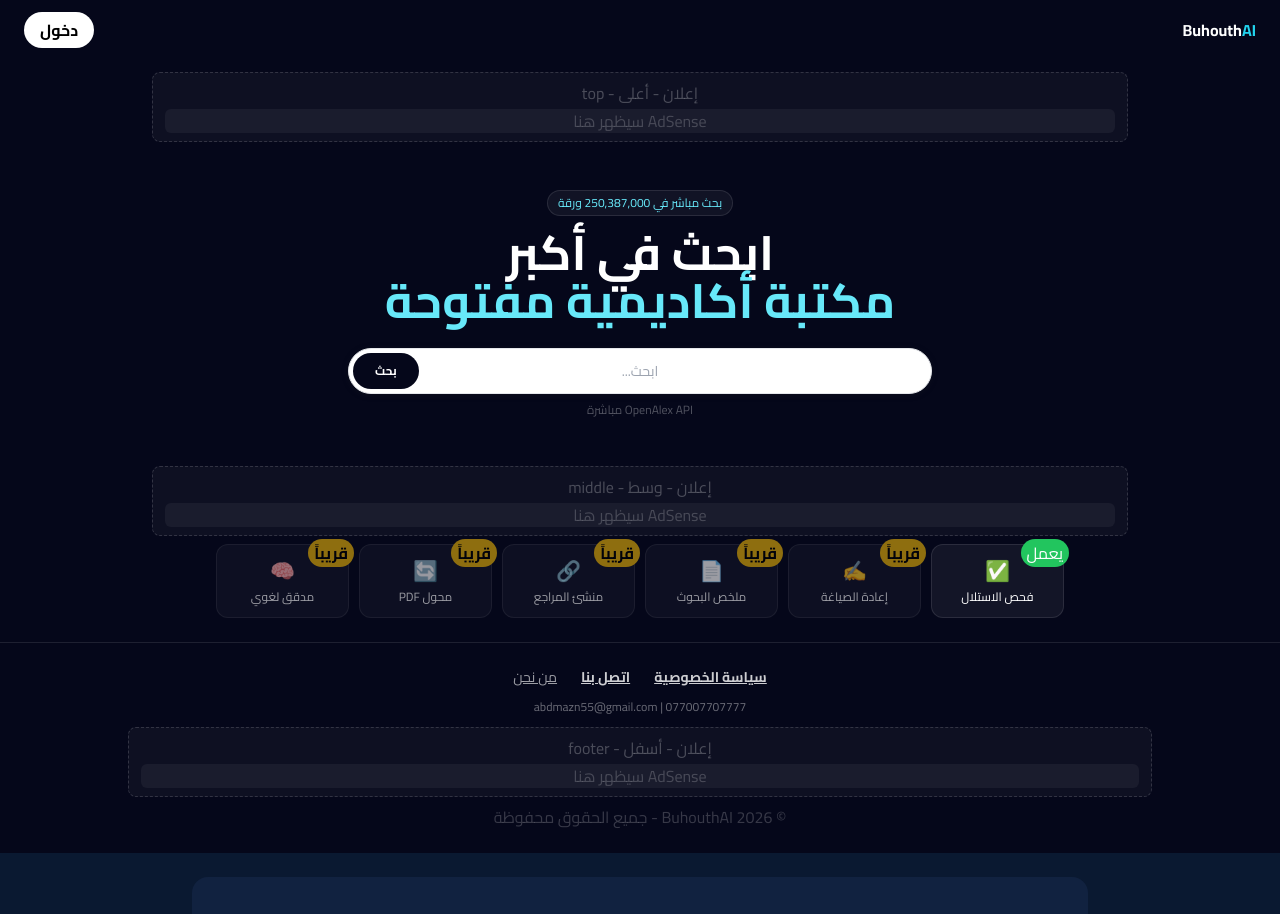
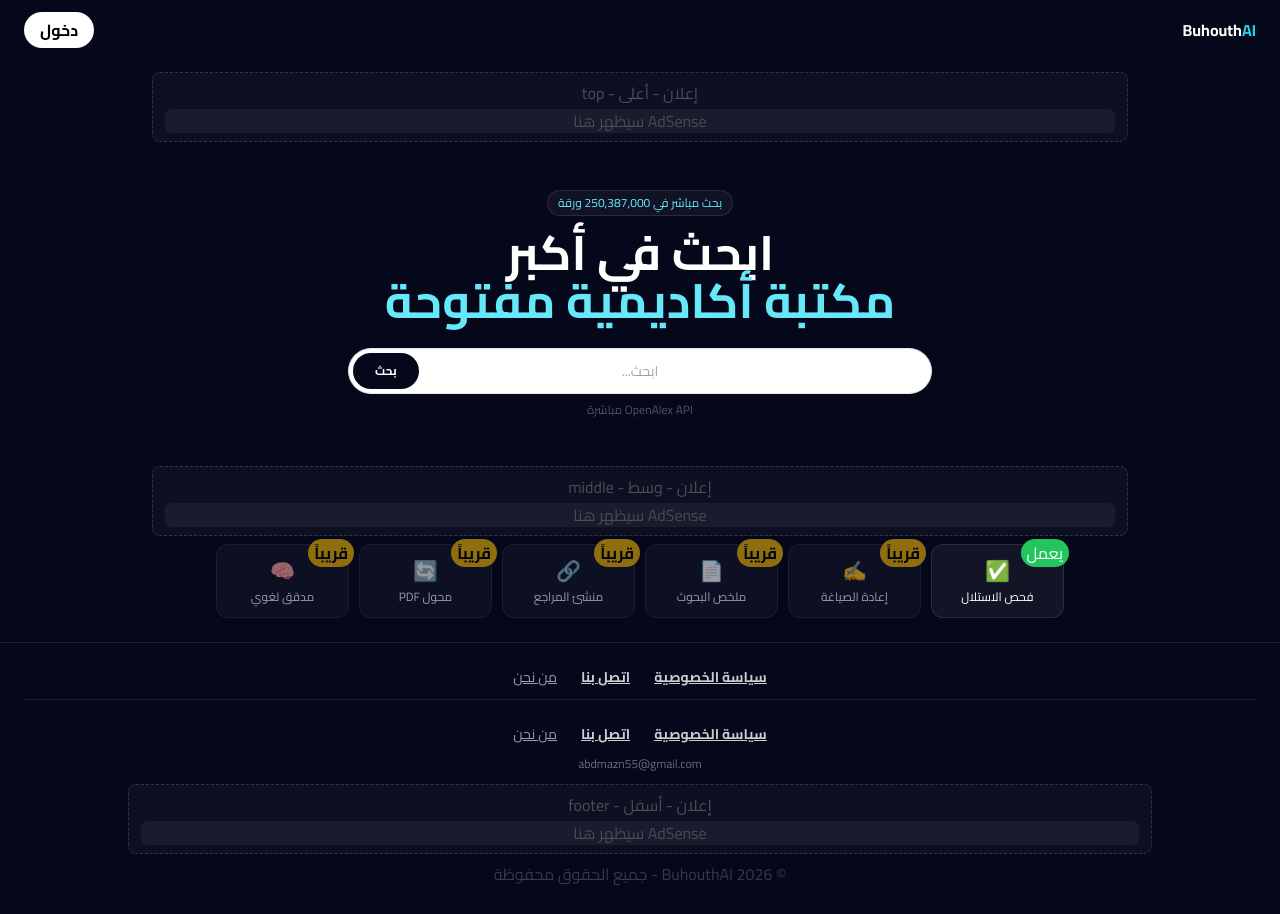
Before and after one commit to mahmoodabdm/buhouthal, a Next.js app: page / in a window 1280 px wide. Shown: the top 914 px of the page. Built offline with nearby package versions, Linux system fonts and the light colour scheme.

Commit message:
Update page.tsx

```diff
--- a/app/page.tsx
+++ b/app/page.tsx
@@ -103,7 +103,16 @@ export default function Page() {
           <Link href="/contact" className="underline hover:text-white text-white/80 font-bold">اتصل بنا</Link>
           <Link href="/about" className="underline hover:text-white text-white/60">من نحن</Link>
         </div>
-        <p className="text-white/40 text-xs">abdmazn55@gmail.com | 077007707777</p>
+        <footer className="border-t border-white/10 py-6 text-center px-6 bg-[#05071a]">
+  <div className="flex justify-center gap-6 mb-3 text-sm">
+    <Link href="/privacy" className="underline hover:text-white text-white/80 font-bold">سياسة الخصوصية</Link>
+    <Link href="/contact" className="underline hover:text-white text-white/80 font-bold">اتصل بنا</Link>
+    <Link href="/about" className="underline hover:text-white text-white/60">من نحن</Link>
+  </div>
+  <p className="text-white/40 text-xs">abdmazn55@gmail.com</p>
+  <div className="max-w-5xl mx-auto mt-3"><AdBanner slotId="footer" label="أسفل" /></div>
+  <p className="text- text-white/20 mt-2">© 2026 BuhouthAI - جميع الحقوق محفوظة</p>
+</footer>
         <div className="max-w-5xl mx-auto mt-3"><AdBanner slotId="footer" label="أسفل" /></div>
         <p className="text- text-white/20 mt-2">© 2026 BuhouthAI - جميع الحقوق محفوظة</p>
       </footer>
```
